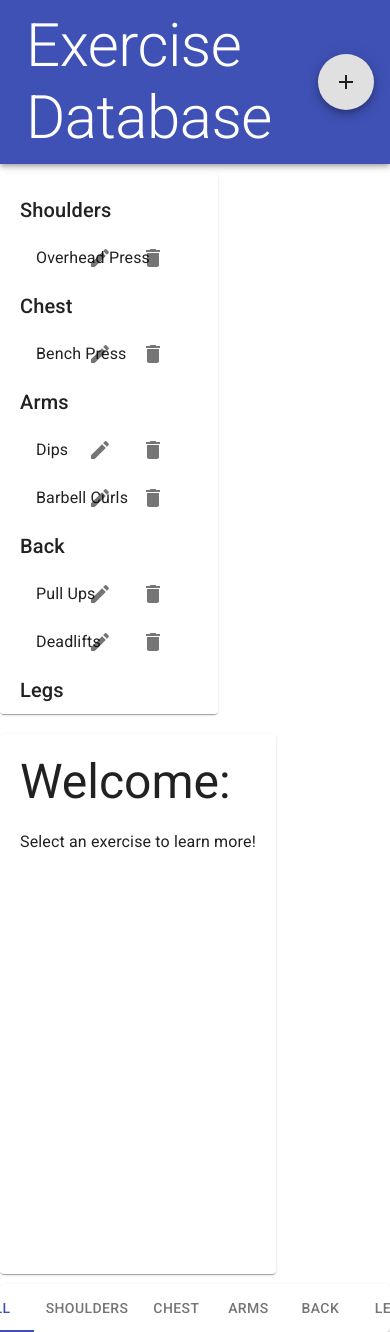
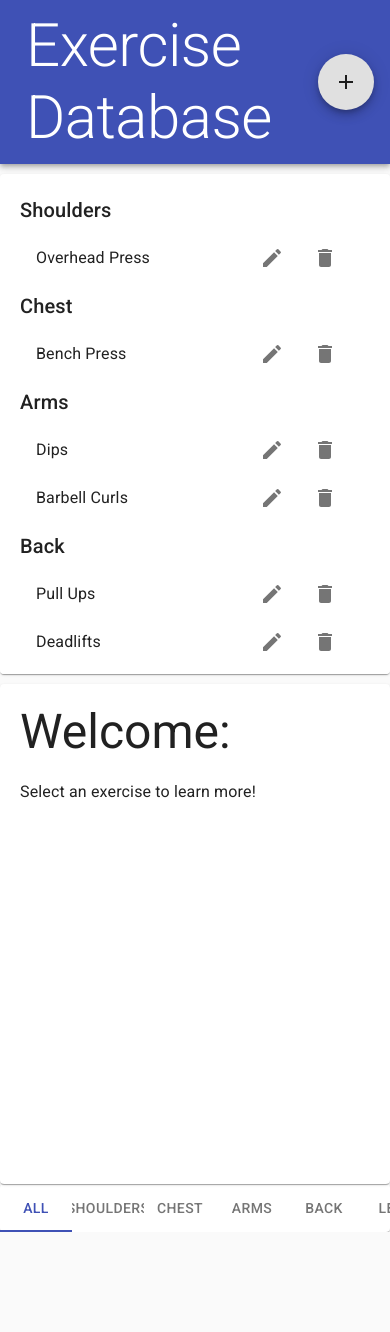
Before and after one commit to Elliott-Ruebush/fitness-app-tutorial, a React (Create React App) app: page / in a window 390 px wide. After the commit the page ends 1232 px from the top, so only its background shows below. Built offline with nearby package versions, Linux system fonts and the light colour scheme.

Commit message:
Adding some responsive mobile styling and added <CssBaseline /> to App.js

```diff
--- a/src/App.js
+++ b/src/App.js
@@ -4,6 +4,7 @@ import { Header, Footer } from './Components/Layouts';
 import Exercises from './Components/Exercises/Exercises';
 import { muscles, exercises } from './store.js';
 import { object } from 'prop-types';
+import { CssBaseline } from '@material-ui/core';
 
 
 export default class extends Component {
@@ -73,7 +74,7 @@ export default class extends Component {
   }
 
   handleExEdit = (exercise) => {
-    this.setState(({exercises}) => ({
+    this.setState(({ exercises }) => ({
       exercises: [
         ...exercises.filter(ex => ex.id !== exercise.id),
         exercise
@@ -85,10 +86,11 @@ export default class extends Component {
   render() {
     const exercises = this.getExercisesByMuscles();
     console.log(exercises);
-    console.log(typeof(exercises))
+    console.log(typeof (exercises))
     const { category, exercise } = this.state;
     return (
       <Fragment>
+        <CssBaseline />
           <Header
             muscles={muscles}
             onCreate={this.handleExSubmit}
@@ -106,9 +108,9 @@ export default class extends Component {
           />
 
           <Footer
-          category= {category}
+            category={category}
             muscles={muscles}
-          onSelect={ this.handleCatSelected}
+            onSelect={this.handleCatSelected}
           />
       </Fragment>
     )
--- a/src/Components/Exercises/Exercises.js
+++ b/src/Components/Exercises/Exercises.js
@@ -20,7 +20,7 @@ const useStyles = makeStyles(theme => ({
     paperStyle: {
         padding: 20,
         marginTop: 10,
-        marginBottom: 10,
+        // marginBottom: 10, NO LONGER NEED DUE TO THE ADDITION OF CSS BASELINE
         height: 500,
         overflowY: 'auto'
     },
@@ -47,7 +47,7 @@ export default function Exercises({
     const classes = useStyles();
     return (
         <Grid container>
-            <Grid item sm>
+            <Grid item xs={12} sm={6}>
                 <Paper className={classes.paperStyle}>
                     {exercises.map(([group, exercises]) =>
                         (!category || category === group)
@@ -92,7 +92,7 @@ export default function Exercises({
                     )}
                 </Paper>
             </Grid>
-            <Grid item sm>
+            <Grid item xs={12} sm={6}>
                 <Paper className={classes.paperStyle}>
                     {editMode
                         ? <ExerciseForm
--- a/src/Components/Layouts/Footer.js
+++ b/src/Components/Layouts/Footer.js
@@ -1,9 +1,12 @@
 import React, { Component } from 'react';
 import { Paper, Tabs, Tab } from '@material-ui/core';
+import useMediaQuery from '@material-ui/core/useMediaQuery';
 
 export default ({ muscles, onSelect, category }) => {
     const index = category ? muscles.findIndex(group => group === category) + 1 : 0;
-
+    const isLargeScreen = useMediaQuery('(min-width:600px)');
+    console.log(isLargeScreen);
+    const strIsSmallScreen = (isLargeScreen) ? 'true' : 'false';
     const onIndexChange = (e, index) => {
         onSelect(index === 0 ? '' : muscles[index - 1])
     }
@@ -13,7 +16,9 @@ export default ({ muscles, onSelect, category }) => {
                 value={index}
                 indicatorColor="primary"
                 textColor="primary"
-                centered
+                variant="fullWidth"
+                centered={isLargeScreen}
+                scrollable={strIsSmallScreen}
                 onChange={onIndexChange}
             >
                 <Tab label='All' />
```
Lines whose indentation alone changed are shown as unchanged.
